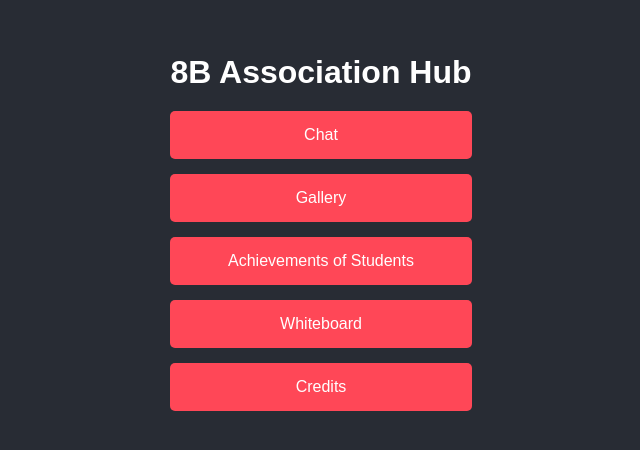
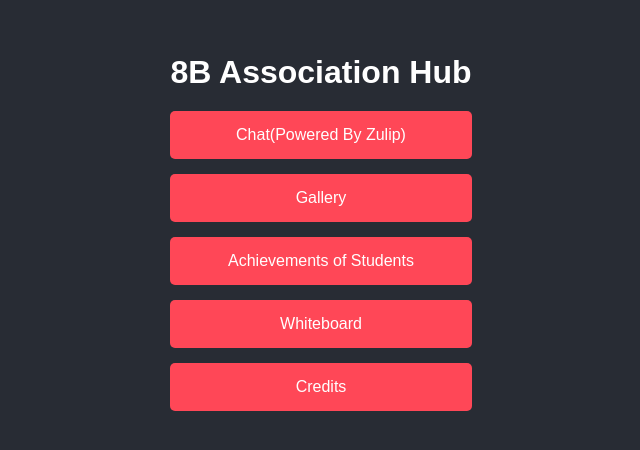
Before and after one commit to GradeEight/association, a website: page indexhub.html in a window 1280 px wide. Shown: the part 178-628 px from the top of the page, without its empty margins (319-959 px from the left). Drawn offline with Linux system fonts and the light colour scheme.

Commit message:
Update indexhub.html

```diff
--- a/indexhub.html
+++ b/indexhub.html
@@ -10,7 +10,7 @@
     <div class="container">
         <h1>8B Association Hub</h1>
         <div class="button-container">
-            <button onclick="openWebsite('https://8bassociation.zulipchat.com/#narrow/channel/476544-general')">Chat</button>
+            <button onclick="openWebsite('https://8bassociation.zulipchat.com/#narrow/channel/476544-general')">Chat(Powered By Zulip)</button>
             <button onclick="openWebsite('indexgall.html')">Gallery</button>
             <button onclick="openWebsite('indexach.html')">Achievements of Students</button>
             <button onclick="openWebsite('indexboard.html')">Whiteboard</button>
```
